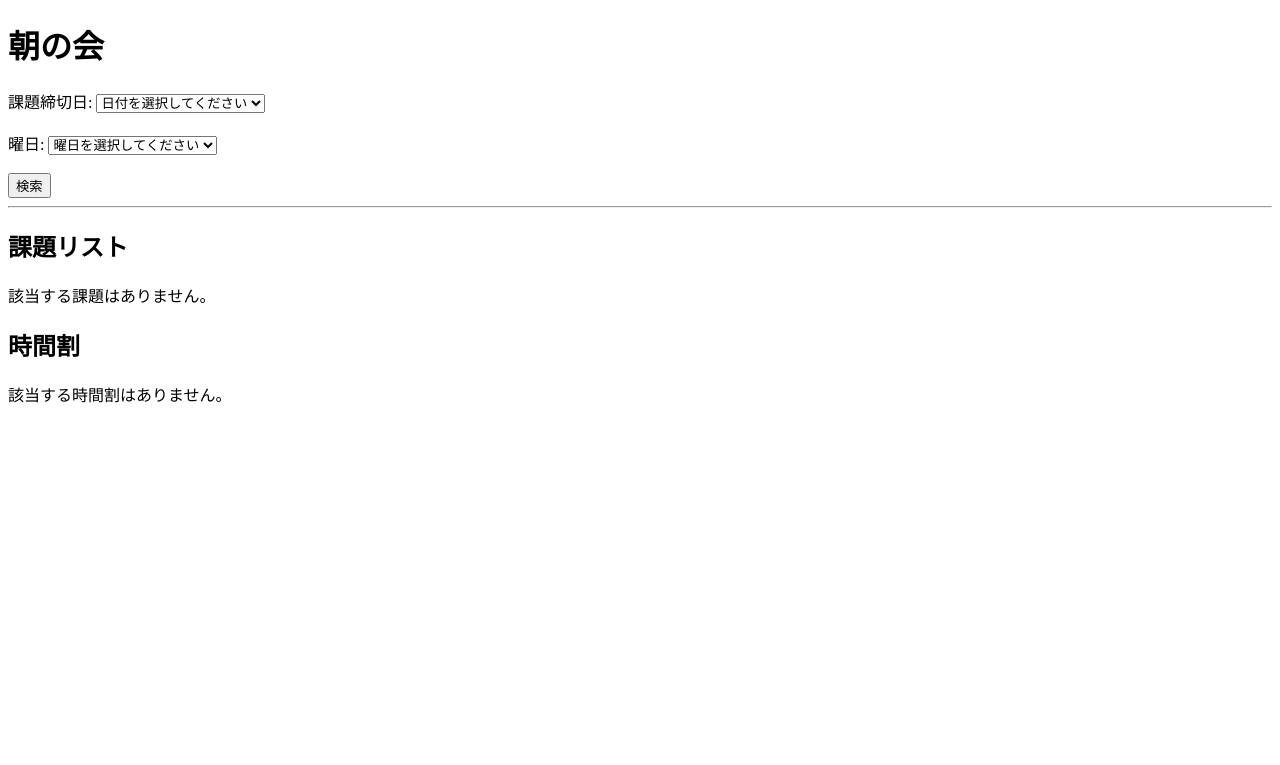
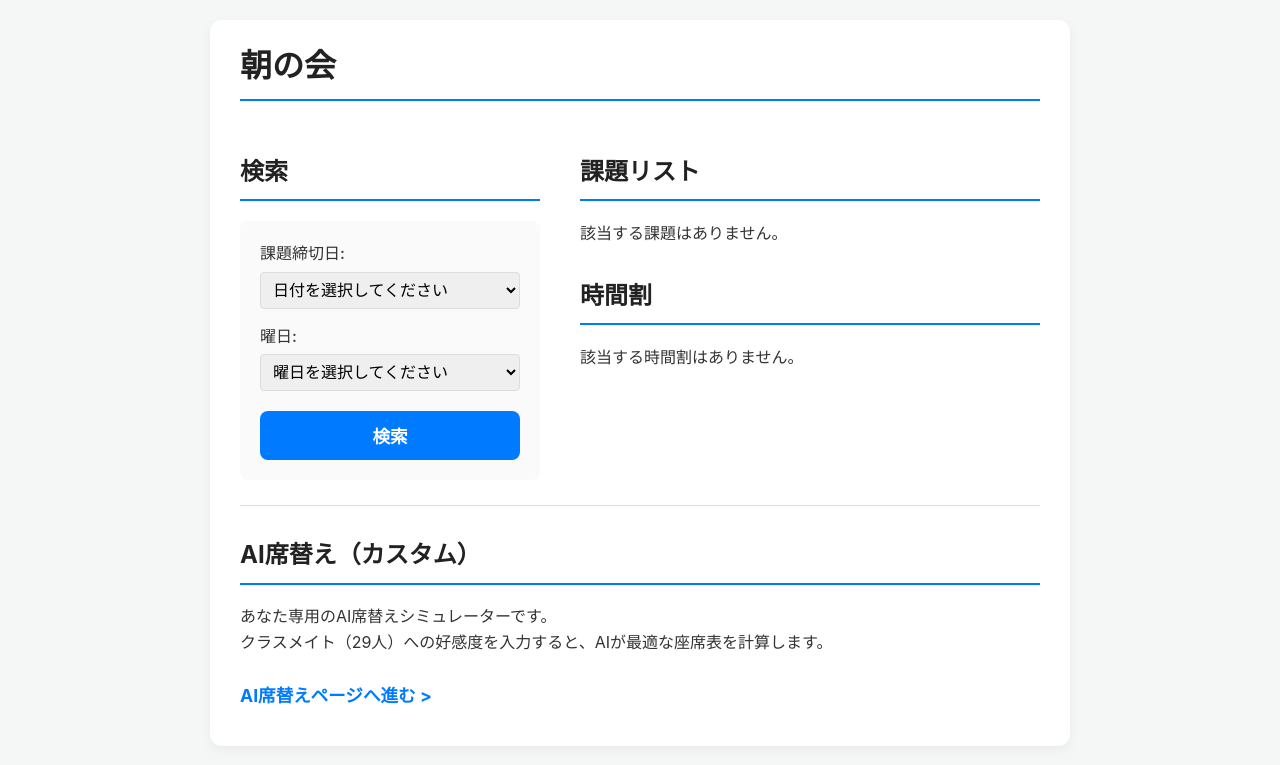
Before and after one commit to green-caviar/good-morning-app, a FastAPI app: page / in a window 1280 px wide. Shown: the top 765 px of the page. Run offline with FastAPI, Linux system fonts and the light colour scheme.

Commit message:
席替えの表示とcssの導入

```diff
--- a/templates/index.html
+++ b/templates/index.html
@@ -3,11 +3,156 @@
 <head>
     <meta charset="UTF-8">
     <title>朝の会</title>
+    <style>
+        /* === 1. 基本設定 (seating.html と共通) === */
+        :root {
+            --primary-color: #007bff;
+            --light-gray: #f4f7f6;
+            --border-color: #ddd;
+            --shadow: 0 4px 12px rgba(0, 0, 0, 0.05);
+        }
+
+        body {
+            font-family: -apple-system, BlinkMacSystemFont, "Segoe UI", Roboto, "Helvetica Neue", Arial, sans-serif;
+            margin: 0;
+            padding: 20px;
+            background-color: var(--light-gray);
+            color: #333;
+            line-height: 1.6;
+        }
+
+        /* === 2. 全体のコンテナ (seating.html と共通) === */
+        .main-container {
+            max-width: 800px;
+            margin: 0 auto;
+            background: #ffffff;
+            border-radius: 12px;
+            box-shadow: var(--shadow);
+            padding: 20px 30px;
+        }
+
+        h1, h2 {
+            color: #222;
+            border-bottom: 2px solid var(--primary-color);
+            padding-bottom: 8px;
+        }
+
+        h1 {
+            font-size: 2em;
+            margin-top: 0;
+        }
+
+        h2 {
+            font-size: 1.5em;
+            margin-top: 30px;
+        }
+
+        hr {
+            border: 0;
+            border-top: 1px solid var(--border-color);
+            margin: 25px 0;
+        }
+
+        /* === 3. ★★★ 2カラムレイアウト (ここを追加) ★★★ === */
+        .container {
+            display: flex;
+            flex-wrap: wrap; /* 狭い画面では縦積みになる */
+            gap: 40px;
+        }
+        .form-area {
+            width: 300px;
+            flex-shrink: 0;
+        }
+        .result-area {
+            flex-grow: 1;
+            min-width: 300px;
+        }
+        /* ★★★ 追加ここまで ★★★ */
+
+
+        /* === 4. フォームのスタイル === */
+        .checker-form {
+            padding: 20px;
+            background: #fafafa;
+            border-radius: 8px;
+        }
+        .form-group {
+            margin-bottom: 15px;
+        }
+        .form-group label {
+            display: block;
+            margin-bottom: 5px;
+            font-weight: 500;
+        }
+        .form-group select {
+            width: 100%;
+            padding: 8px;
+            border: 1px solid var(--border-color);
+            border-radius: 4px;
+            font-size: 1em;
+        }
+
+        button[type="submit"] {
+            display: block;
+            width: 100%;
+            padding: 12px;
+            margin-top: 20px;
+            font-size: 1.1em;
+            font-weight: bold;
+            color: #fff;
+            background-color: var(--primary-color);
+            border: none;
+            border-radius: 8px;
+            cursor: pointer;
+            transition: background-color 0.2s;
+        }
+        button[type="submit"]:hover {
+            background-color: #0056b3;
+        }
+
+        /* === 5. 結果表示エリアのスタイル === */
+        .result-list {
+            list-style-type: none; /* 点を消す */
+            padding-left: 0;
+        }
+        .result-list li {
+            background: #fafafa;
+            border: 1px solid var(--border-color);
+            border-radius: 8px;
+            padding: 12px 15px;
+            margin-bottom: 10px;
+        }
+        .result-list li strong {
+            color: #333;
+        }
+
+        /* === 6. リンクのスタイル === */
+        .nav-link {
+            display: inline-block;
+            margin-top: 10px;
+            color: var(--primary-color);
+            text-decoration: none;
+            font-weight: bold;
+            font-size: 1.1em;
+        }
+        .nav-link:hover {
+            text-decoration: underline;
+        }
+
+    </style>
 </head>
 <body>
+
+    <div class="main-container">
+
         <h1>朝の会</h1>
 
-    <form method="POST">
+        <div class="container">
+
+            <div class="form-area">
+                <h2>検索</h2>
+                <form method="POST" class="checker-form">
+                    <div class="form-group">
                         <label for="due">課題締切日:</label>
                         <select id="due" name="due_date">
                             <option value="">日付を選択してください</option>
@@ -17,8 +162,9 @@
                             <option value="2025/10/16">2025/10/16</option>
                             <option value="2025/10/17">2025/10/17</option>
                         </select>
-        <br><br>
+                    </div>
 
+                    <div class="form-group">
                         <label for="day">曜日:</label>
                         <select id="day" name="weekday">
                             <option value="">曜日を選択してください</option>
@@ -28,15 +174,17 @@
                             <option value="木">木曜日</option>
                             <option value="金">金曜日</option>
                         </select>
-        <br><br>
+                    </div>
 
                     <button type="submit">検索</button>
                 </form>
+            </div>
 
-    <hr> <h2>課題リスト</h2>
 
+            <div class="result-area">
+                <h2>課題リスト</h2>
                 {% if assignments_list %}
-        <ul>
+                    <ul class="result-list">
                         {% for assignment in assignments_list %}
                             <li>
                                 <strong>科目: {{ assignment[1] }}</strong>
@@ -51,10 +199,9 @@
                     <p>該当する課題はありません。</p>
                 {% endif %}
 
-
                 <h2>時間割</h2>
                 {% if timetable_list %}
-        <ul>
+                    <ul class="result-list">
                         {% for subject in timetable_list %}
                             <li>{{ subject }}</li>
                         {% endfor %}
@@ -62,6 +209,19 @@
                 {% else %}
                     <p>該当する時間割はありません。</p>
                 {% endif %}
+            </div>
 
-</body>
+        </div> <hr>
+        <h2>AI席替え（カスタム）</h2>
+        <p>
+            あなた専用のAI席替えシミュレーターです。<br>
+            クラスメイト（29人）への好感度を入力すると、AIが最適な座席表を計算します。
+        </p>
+        <p>
+            <a href="/seating" class="nav-link">
+                AI席替えページへ進む &gt;
+            </a>
+        </p>
+
+    </div> </body>
 </html>
```
Also changed, not shown: api/routers/webapp.py (+147 -4 lines), templates/seating.html (added, +252 -0 lines). Lines whose indentation alone changed are shown as unchanged.
